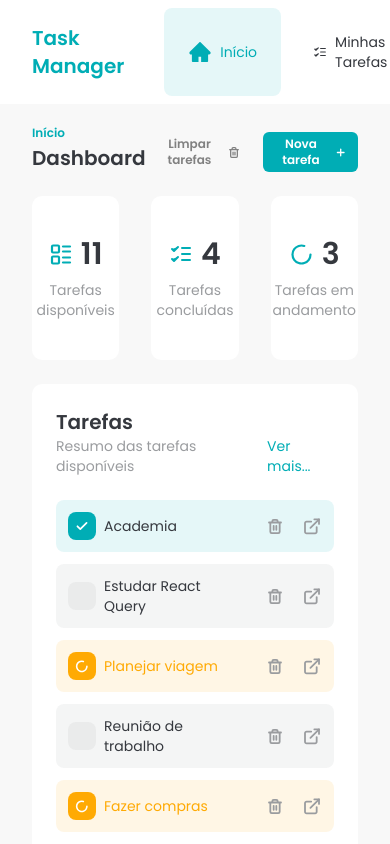
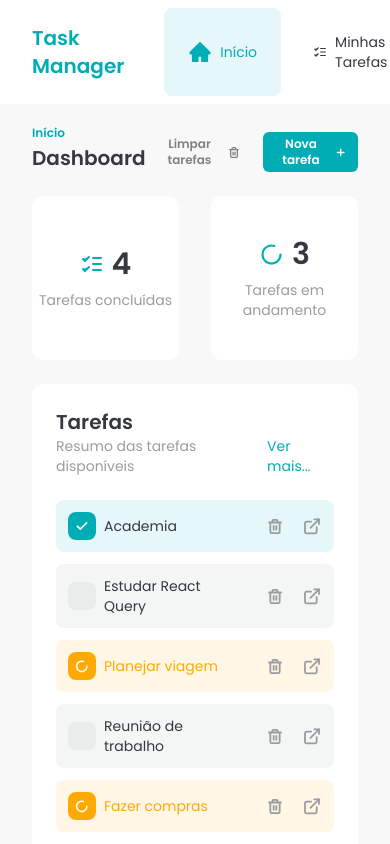
Before and after one commit to araujoerick/task-manager, a React (Vite) app: page / in a window 390 px wide. Shown: the top 844 px of the page. Built offline with nearby package versions, Linux system fonts and the light colour scheme; data requests are answered from the project's data file.

Commit message:
📱 add responsive breakpoints to DashboardCards

```diff
--- a/src/components/ui/DashboardCard.jsx
+++ b/src/components/ui/DashboardCard.jsx
@@ -1,6 +1,6 @@
 const DashboardCard = ({ icon, mainText, secondaryText }) => {
   return (
-    <div className="flex w-full flex-col items-center justify-center gap-2 rounded-[10px] bg-white py-10 last:hidden xl:last:flex">
+    <div className="flex w-full flex-col items-center justify-center gap-2 rounded-[10px] bg-white py-10 first:hidden last:hidden md:first:flex xl:last:flex">
       <div className="flex items-center gap-2">
         <span className="text-brand-primary">{icon}</span>
         <p className="text-3xl font-semibold">{mainText}</p>
--- a/src/components/ui/DashboardCards.jsx
+++ b/src/components/ui/DashboardCards.jsx
@@ -21,7 +21,7 @@ const DashboardCards = () => {
   const waterPercentege = Math.round((totalLiters / goal) * 100);
 
   return (
-    <div className="grid grid-cols-3 gap-8 xl:grid-cols-4">
+    <div className="grid grid-cols-2 gap-8 md:grid-cols-3 xl:grid-cols-4">
       <DashboardCard
         icon={<Tasks2Icon />}
         mainText={tasks?.length}
```
